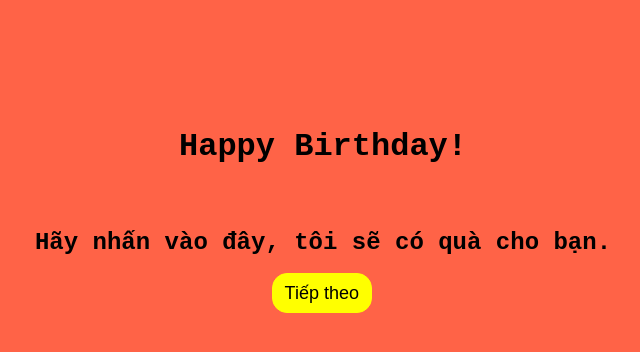
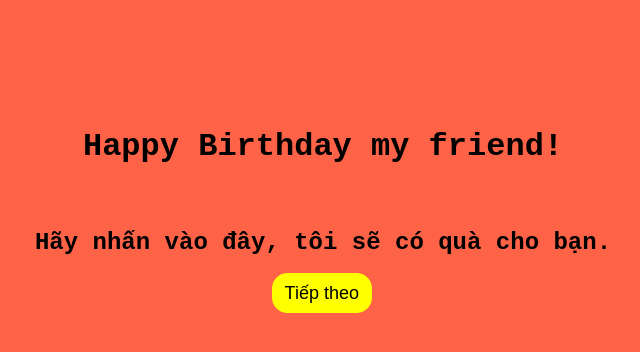
Before and after one commit to tienduc28/happybirthday, a plain HTML site: page index.html in a window 1280 px wide. Shown: the whole page, without its empty margins (317-957 px from the left). Drawn offline with Linux system fonts and the light colour scheme.

Commit message:
Update index.html

```diff
--- a/index.html
+++ b/index.html
@@ -22,7 +22,7 @@
 <body>
   <div id="all">
     <div id="head">
-      <h1 class="text">Happy Birthday!</h1>
+      <h1 class="text">Happy Birthday my friend!</h1>
       <h2 class="text" style="margin-top: 5%;">Hãy nhấn vào đây, tôi sẽ có quà cho bạn.</h2>
       <a href="cake.html"><input type="button" value="Tiếp theo" class="btn"></a>
     </div>
```
